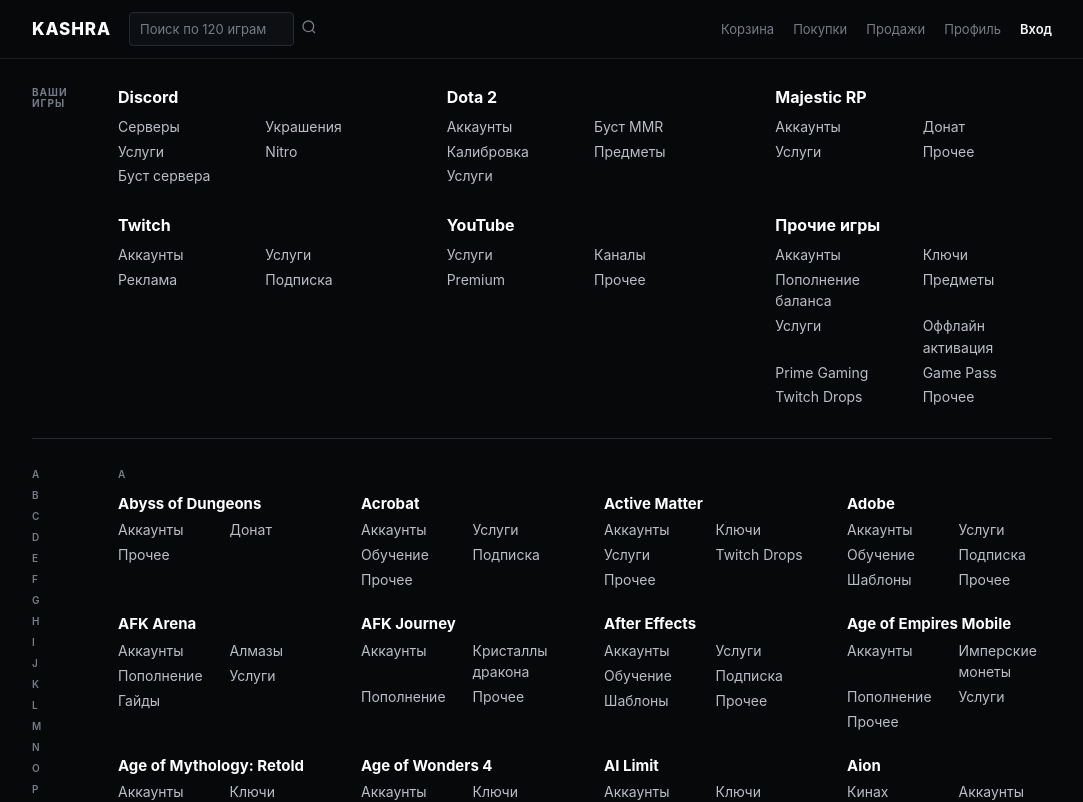
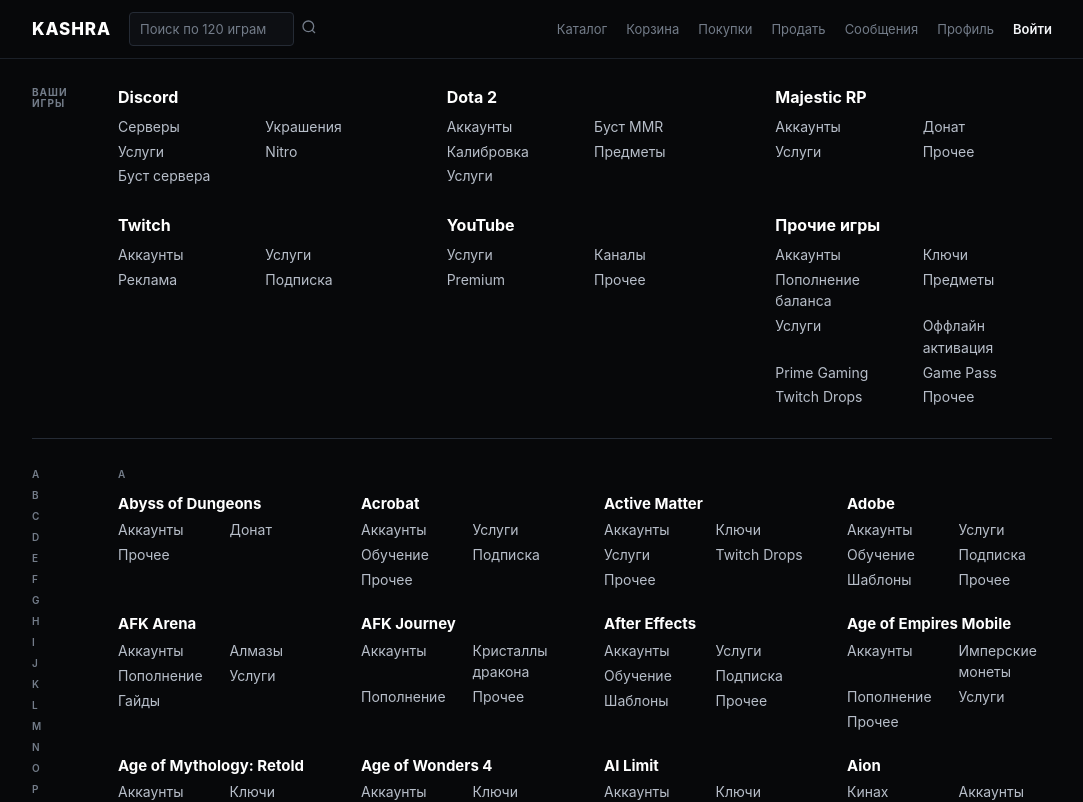
Before and after one commit to danylokadomtseveu-wq/kashra-marketplace, a Next.js app in the folder apps/web/: page / in a window 1280 px wide. Shown: the top 802 px of the page, without its empty margins (98-1181 px from the left). Built offline with nearby package versions, Linux system fonts and the light colour scheme.

Commit message:
feat: connect global navigation across KASHRA

```diff
--- a/apps/web/src/components/Navigation.tsx
+++ b/apps/web/src/components/Navigation.tsx
@@ -3,13 +3,15 @@
 export function Navigation() {
   return (
     <div className="nav-container">
-      <nav className="navbar-collapse">
+      <nav className="navbar-collapse" aria-label="Основная навигация">
         <ul className="nav navbar-nav navbar-right">
+          <li className="nav-item"><Link href="/catalog">Каталог</Link></li>
           <li className="nav-item"><Link href="/cart">Корзина</Link></li>
           <li className="nav-item"><Link href="/orders">Покупки</Link></li>
-          <li className="nav-item"><Link href="/catalog">Продажи</Link></li>
+          <li className="nav-item"><Link href="/sell">Продать</Link></li>
+          <li className="nav-item"><Link href="/messages">Сообщения</Link></li>
           <li className="nav-item"><Link href="/profile">Профиль</Link></li>
-          <li className="nav-item"><Link href="/auth/register" className="nav-register">Вход</Link></li>
+          <li className="nav-item"><Link href="/auth/login" className="nav-register">Войти</Link></li>
         </ul>
       </nav>
     </div>
```
